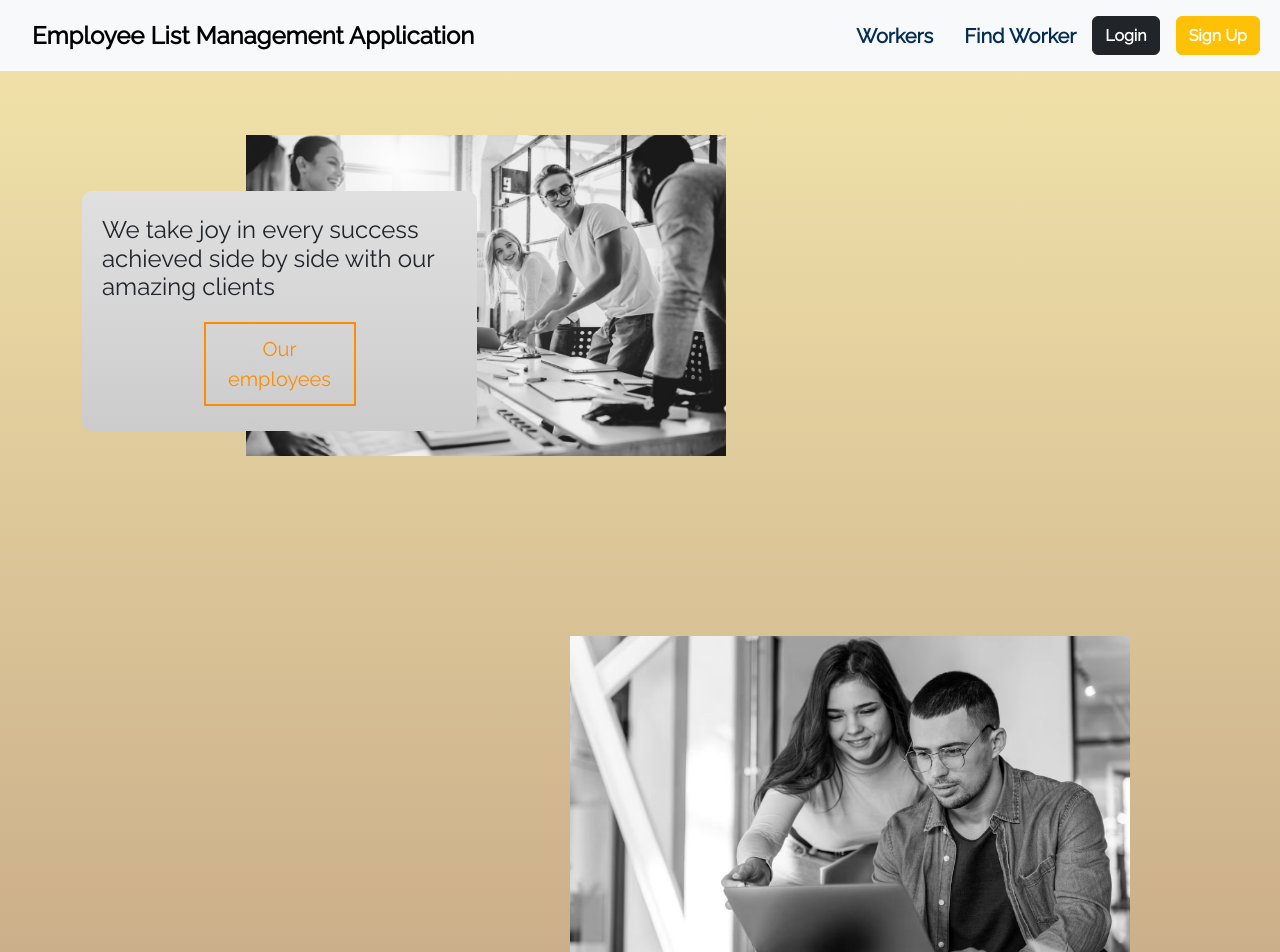
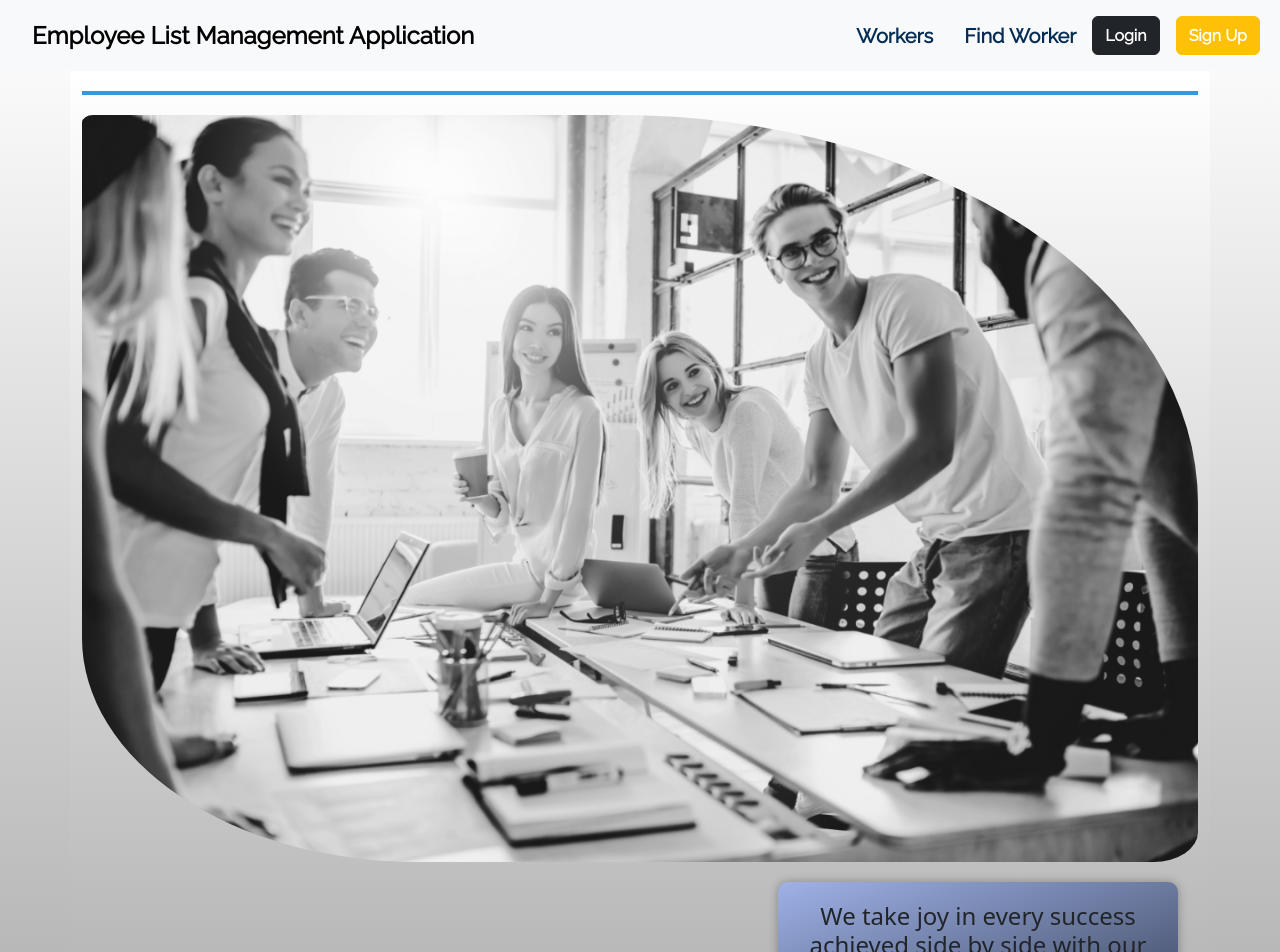
Before and after one commit to osemenets21/Employee-List-Management-Application, a React (Create React App) app: page / in a window 1280 px wide. Shown: the top 952 px of the page. Built offline with nearby package versions, Linux system fonts and the light colour scheme; data requests are answered from the project's data file.

Commit message:
Add styles to Home page.

```diff
--- a/src/App.scss
+++ b/src/App.scss
@@ -1,4 +1,4 @@
-$beige-gradient: linear-gradient(to bottom, #F3E5AB, #C4A685);
+$beige-gradient: linear-gradient(180deg, #ffffff, #808080);
 
 .content {
     flex: 1;
--- a/src/pages/FindWorkers/FindWorkers.tsx
+++ b/src/pages/FindWorkers/FindWorkers.tsx
@@ -92,11 +92,7 @@ export const FindWorkers: React.FC = () => {
               onChange={(e) => setSearchText(e.target.value)}
             />
           </Col>
-          <Col xs="3" sm="2">
-            <Button variant="primary search-button" onClick={handleSearch}>
-              Search
-            </Button>
-          </Col>
+          <Col xs="3" sm="2"></Col>
         </Form.Group>
       </Form>
       {workersContext && searchText && (
@@ -176,12 +172,15 @@ export const FindWorkers: React.FC = () => {
       <Alert show={showDeleteAlert} variant="danger">
         <Alert.Heading>Confirmation</Alert.Heading>
         <p>
-          Czy na pewno chcesz usunąć pracownika{" "}
-          {workerToDelete?.firstName} {workerToDelete?.lastName}?
+          Czy na pewno chcesz usunąć pracownika {workerToDelete?.firstName}{" "}
+          {workerToDelete?.lastName}?
         </p>
         <hr />
         <div className="d-flex justify-content-end">
-          <Button onClick={() => setShowDeleteAlert(false)} variant="outline-success">
+          <Button
+            onClick={() => setShowDeleteAlert(false)}
+            variant="outline-success"
+          >
             Nie
           </Button>
           <Button onClick={confirmDelete} variant="danger">
--- a/src/pages/Home/Home.scss
+++ b/src/pages/Home/Home.scss
@@ -1,127 +1,87 @@
-$gray-gradient: linear-gradient(to bottom, #E0E0E0, #CCCCCC);
-$beige-gradient: linear-gradient(to bottom, #F3E5AB, #C4A685);
+.container {
+    background: linear-gradient(180deg, #ffffff, #808080);
+    padding: 20px;
+    text-align: center;
 
-.container {
+    .background-line {
+      height: 4px;
+      background-color: #3498db;
+      margin-bottom: 20px;
+    }
+
+    .layout {
       display: flex;
       flex-direction: column;
-    height: 100vh;
+
+      .workers-first,
+      .content,
+      .workers-second {
         width: 100%;
-    position: relative;
-    min-height: 1000px;
+      }
 
-.background-line {
-        width: 200px;
-        height: 100%;
-        position: absolute;
-        z-index: -4;
-        top: 0;
-        left: 60%;
-    background: linear-gradient(to bottom, #ff8c00, #ffbc0c);
+      .workers-first,
+      .workers-second {
+        img {
+          max-width: 100%;
+          height: auto;
+          display: block;
+        }
       }
 
       .workers-first-img {
-    width: 30rem;
-        position: absolute;
-        top: 4rem;
-  }
-.workers-second-img {
-        position: absolute;
-        bottom: 4rem;
-        right: 5rem;
-        width: 35rem;
+        border-radius: 1% 52% 4% 30%;
       }
 
-  .heading {
-    background: rgba(255, 255, 255, 0.8);
-        background: $gray-gradient;
-        transform: translateY(180%);
-    width: 395px;
-    height: 240px;
-    border-radius: 10px;
-    display: flex;
-    align-items: center;
-    flex-direction: column;
-    justify-content: center;
-    padding: 20px;
-    font-family: 'Raleway', sans-serif;
-    position: absolute;
-    z-index: 1;
-
-    &-text {
-    font-size: 24px;
-        margin-bottom: 20px;
+      .workers-second-img {
+        clip-path: polygon(0% 0%, 16% 2%, 39% 0%, 83% 4%, 100% 0%, 100% 24%, 98% 48%, 100% 75%, 100% 100%, 75% 97%, 45% 100%, 1% 100%, 7% 81%, 0% 56%);
       }
 
-    &-button {
-    background: transparent;
-        border: 2px solid #ff8c00;
-        color: #ff8c00;
-        width: 152px;
-    font-size: 20px;
+      .content {
+        display: flex;
+        flex-direction: column;
+        align-items: flex-end;
+
+        .heading {
+          margin: 20px;
+          border-radius: 10px;
+          width: 400px;
+          padding: 20px;
           text-align: center;
-        padding: 10px;
+          box-shadow: 0 0 10px rgba(0, 0, 0, 0.3);
+          background-color: rgba(159, 177, 231, 1);
+          background-image: linear-gradient(160deg, rgba(159, 177, 231, 1) 0%, rgba(50, 60, 80, 1) 100%);
+
+          .heading-text {
+            font-size: 1.5rem;
+          }
+
+          .heading-button {
+            display: block;
+            margin-top: 10px;
             text-decoration: none;
+            font-weight: bold;
           }
         }
 
-    @media (max-width: 576px) {
-        .container {
-            align-items: center;
+        .workers-second {
+          img {
+            max-width: 100%;
+            height: auto;
+            display: block;
           }
-
-        .background-line {
-            left: 50%;
-            transform: translateX(-50%);
-            width: 100%;
         }
-
-        .workers-first-img,
-        .workers-second-img {
-            width: 90%;
-            position: static;
-        }
-
-        .heading {
-            width: 90%;
-            left: 50%;
-            bottom: 3rem;
-            transform: translateX(-50%);
-            align-items: center;
-            text-align: center;
-                order: 1;
-                justify-content: end;
-            }
-
-            .heading-button {
-                order: 3;
       }
     }
 
     @media (min-width: 768px) {
-                .container {
-                    min-height: auto;
-                }
-                .heading {
-
-                    transform: translateY(50%);
-                }
-
-                .background-line {
-                    width: 200px;
-                    height: 100%;
-                    top: 0;
-                    left: 60%;
-                }
-
-                .workers-first-img {
-                    top: 4rem;
-                    left: 11rem;
-                }
-
-                .workers-second-img {
-                    bottom: 4rem;
-                    right: 5rem;
+      .layout {
+        flex-direction: column; /* Zmiana układu na jeden pod drugim */
       }
     }
 
+    @media (min-width: 1200px) {
+      .container {
+        padding: 20px;
       }
+    }
+  }
--- a/src/pages/Home/Home.tsx
+++ b/src/pages/Home/Home.tsx
@@ -8,7 +8,11 @@ export const Home = () => {
   return (
     <div className="container">
       <div className="background-line"></div>
+      <div className="layout">
+        <div className="workers-first">
           <img src={employeeFirst} alt="workers-first-img" className="workers-first-img" />
+        </div>
+        <div className="content">
           <div className="heading">
             <h1 className="heading-text">
               We take joy in every success achieved side by side with our amazing clients
@@ -17,9 +21,17 @@ export const Home = () => {
               Our employees
             </Link>
           </div>
+          <div className="workers-second">
             <img src={employeeSecond} alt="workers-second-img" className="workers-second-img" />
           </div>
+        </div>
+      </div>
+    </div>
   );
+
+
+
+
 };
 
 export default Home;
```
Lines whose indentation alone changed are shown as unchanged.
